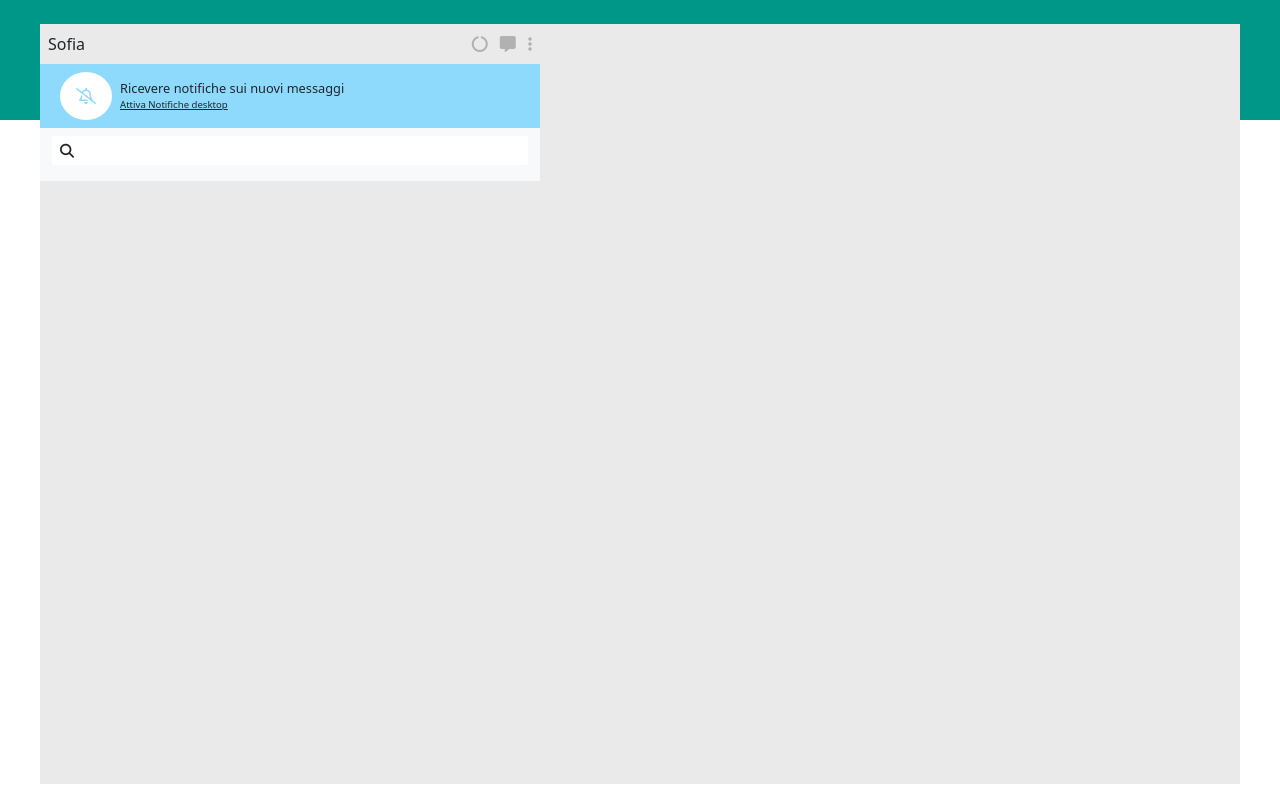
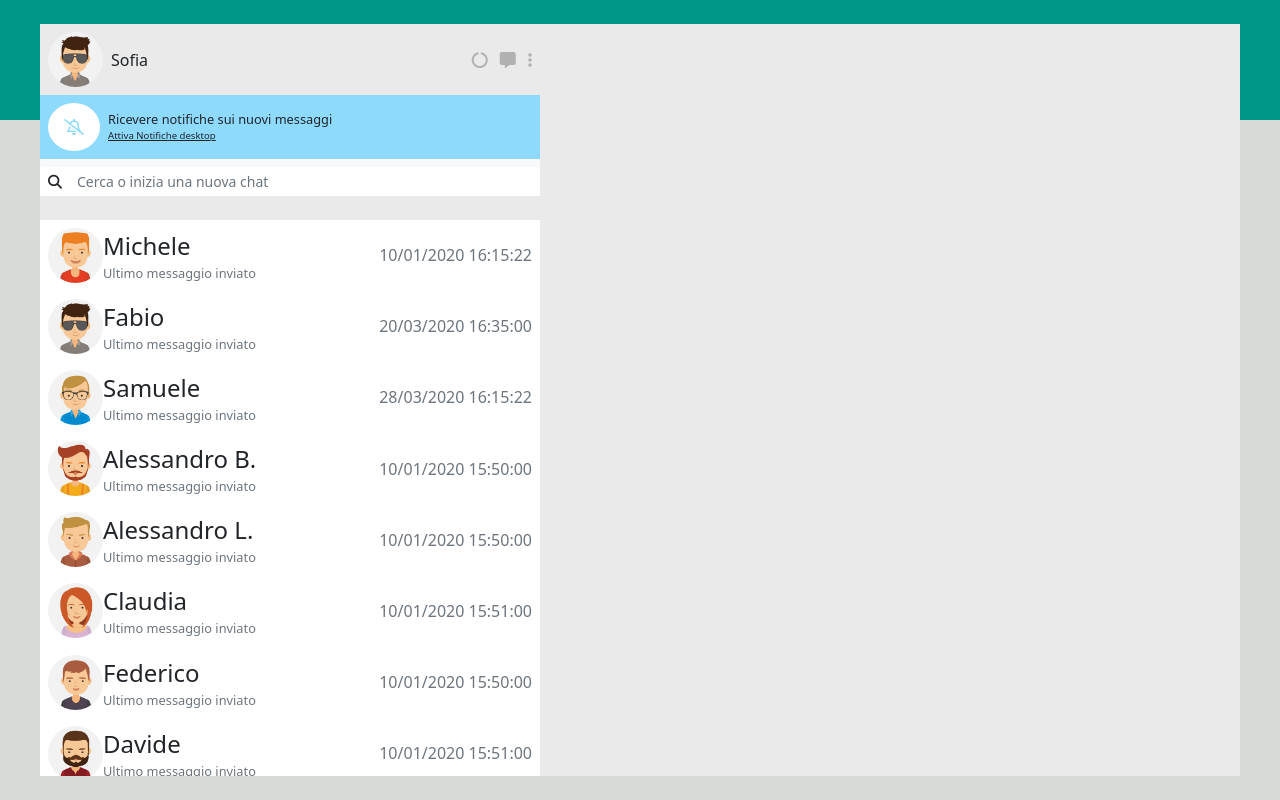
Before and after one commit to robertvlad/vue-boolzapp, a plain HTML site: page index.html in a window 1280 px wide. Drawn offline with nearby package versions, Linux system fonts and the light colour scheme.

```diff
--- a/css/style.css
+++ b/css/style.css
@@ -6,6 +6,10 @@
 
 /* CSS BIG SECTIONS */
 
+.body-color{
+    background-color: #d7dbd6;
+}
+
 header{
     height: 15vh;
     width: 100%;
@@ -13,7 +17,6 @@
 }
 
 main{
-    height: 95vh;
     min-width: 1200px;
     margin: 0.5rem auto;
     z-index: 2;
@@ -24,13 +27,47 @@
 }
 
 
-/* -------------- */
+/* LEFT SIDE */
 
-.notify-wrapper p{
+.left-side{
+    height: 94vh;
+}
+.profile-area{
+    height: 26%;
+}
+
+.notifications p{
     font-size: .8rem;
 }
-.notify-wrapper a{
+.notifications a{
     font-size: .6rem;
+}
+
+.contacts-list{
+    overflow-y: scroll;
+    height: 74%;
+}
+
+.contact-name i{
+    font-size: 3rem;
+}
+
+.contact-name img{
+    height: 55px;
+    border-radius: 50%;
+}
+
+.contact-name-description span{
+    font-size: .8rem;
+}
+
+.each-card{
+    background-color: #ffffff;
+}
+
+.each-card:hover{
+    background-color: #e9ebeb;
+    cursor: pointer;
 }
 
 
--- a/index.html
+++ b/index.html
@@ -25,19 +25,25 @@
         <script src="https://cdn.jsdelivr.net/npm/vue@2.7.14/dist/vue.js"></script>
     </head>
 
-    <body>
+    <body class="body-color">
+
+        <!-- GREEN BAR  -->
         <header>
 
         </header>
+
+        <!-- APP -->
         <main id="app" class="grey-background">
             <div class="container-fluid">
                 <div class="row">
-                    <div class="col-5">
-                        <div class="row">
+                    <div class="col-5 p-0">
+                        <div class="left-side">
+                            <div class="profile-area">
 
                                 <!-- PROFILO DELL'UTENTE -->
                                 <div class="col-12 grey-background d-flex align-items-center justify-content-between p-2">
-                                <div class="contact-name d-flex">
+                                    <div class="contact-name d-flex align-items-center">
+                                        <img src="img/avatar_2.jpg" class="me-2">
                                         <p class="m-0">Sofia</p>
                                     </div>
 
@@ -52,7 +58,7 @@
                                 <!-- SEZIONE NOTIFICHE -->
                                 <div class="azure-background col-12 d-flex">
                                     <i class="bel-icon fa-regular fa-bell-slash p-3 m-2 bg-white"></i>
-                                <div class="notify-wrapper d-flex flex-column justify-content-center">
+                                    <div class="notifications d-flex flex-column justify-content-center">
                                         <p class="m-0">Ricevere notifiche sui nuovi messaggi</p>
                                         <a href="#" class="text-dark">Attiva Notifiche desktop</a>
                                     </div>
@@ -64,7 +70,21 @@
                                         <span class="bg-white input-group-text border-0">
                                             <i class="fa-solid fa-magnifying-glass"></i>
                                         </span>
-                                    <input type="text" class="form-control border-0">
+                                        <input type="text" class="form-control border-0" placeholder="Cerca o inizia una nuova chat">
+                                    </div>
+                                </div>
+                            </div>
+                            <div class="contacts-list">
+                                <div v-for="(element, index) in contacts" class="col-12 d-flex align-items-center justify-content-between p-2 each-card">
+                                    <div class="contact-name d-flex">
+                                        <img :src="`img/avatar${element.avatar}.jpg`" alt="">
+                                    <div class="contact-name-description d-flex flex-column justify-content-center">
+                                        <p class="m-0 fs-4">{{ element.name }}</p>
+                                        <span class="text-secondary">Ultimo messaggio inviato</span>
+                                    </div>
+                                </div>
+                                <div class="contact-name-search">
+                                    <span class="text-secondary">{{ element.messages[element.messages.length - 1].date }}</span>
                                 </div>
                             </div>
                         </div>
```
Lines whose indentation alone changed are shown as unchanged.
